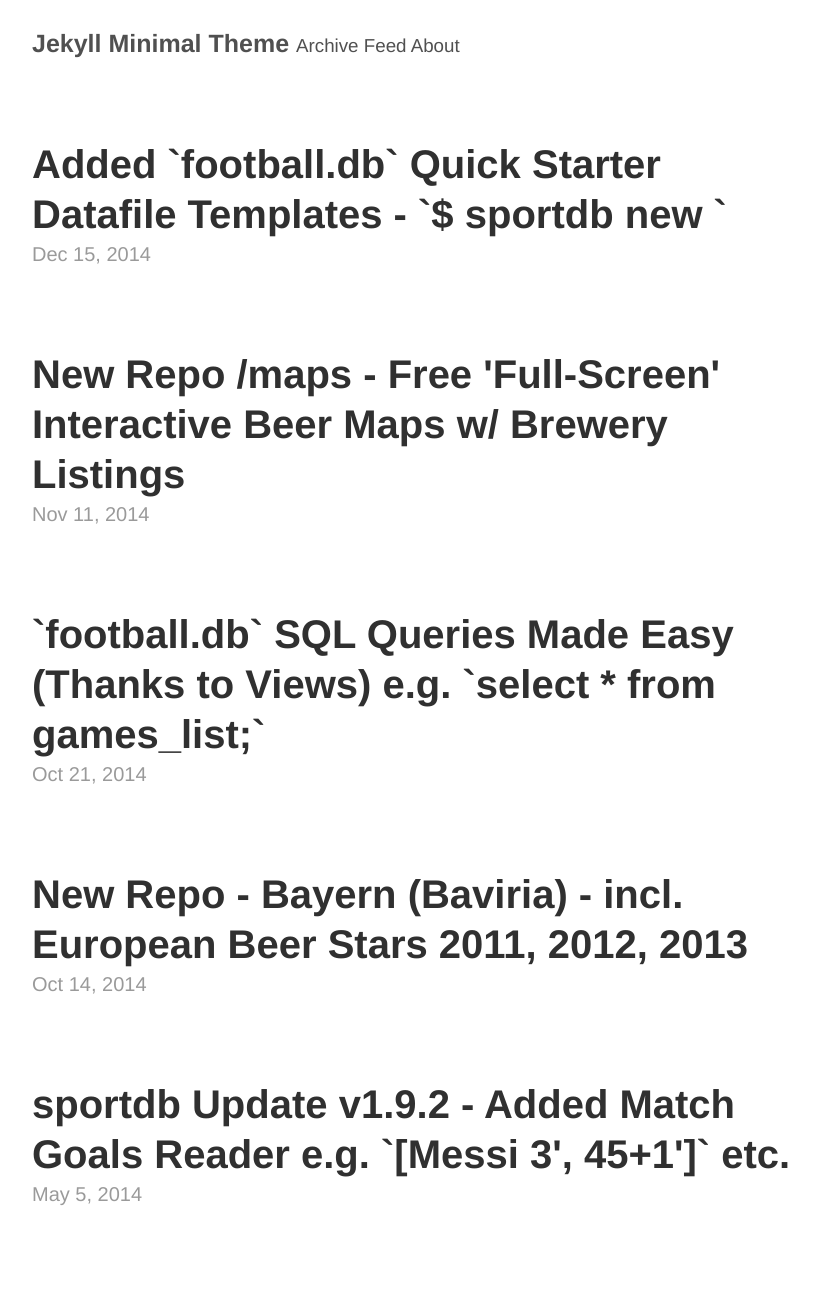
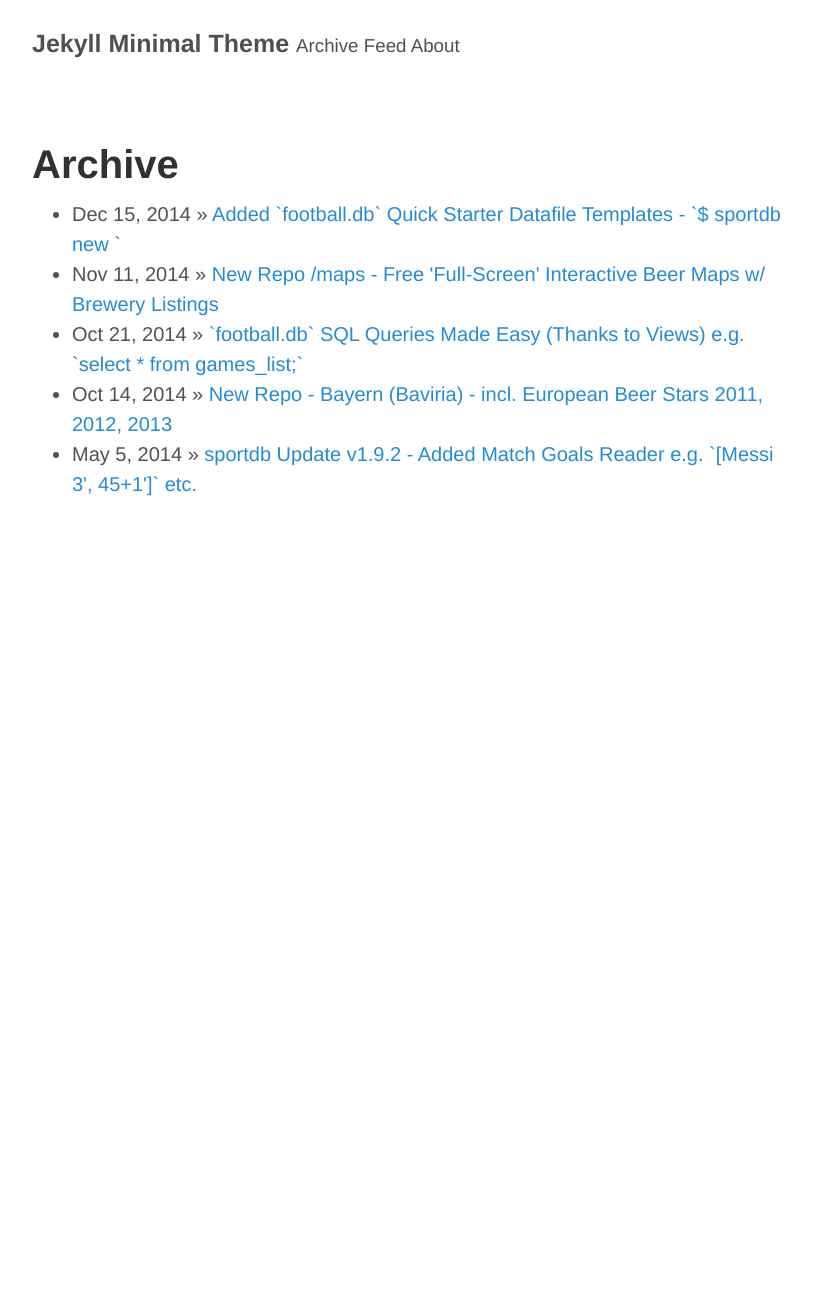
Before and after one commit to gledos/jekyll-minimal-theme-zh-cmn-hans, a Jekyll site: the page built from archive.html, in a window 1280 px wide. Shown: the whole page, without its empty margins (228-1047 px from the left). Built offline with Jekyll 4.4.1, drawn with Linux system fonts in a browser that asks for light colours; after the commit the page ends 900 px from its top, so only the background shows below that.

Commit message:
up archive

```diff
--- a/archive.html
+++ b/archive.html
@@ -3,17 +3,16 @@ layout: default
 title: Archive
 ---
 
-<div class='posts'>
+<h1>Archive</h1>
 
+<ul>
 {% for post in site.posts %}
-<article class='post'>
-  <h1 class='post-title'>
+  <li>
+    {{ post.date | date: "%b %-d, %Y" }}
+       »
     <a href="{{ site.url }}{{ post.url }}">
       {{ post.title }}
     </a>
-  </h1>
-  <div class="post-date">{{ post.date | date: "%b %-d, %Y" }}</div>
-</article>
+  </li>
 {% endfor %}
-
-</div><!-- .posts -->
+</ul>
--- a/index.html
+++ b/index.html
@@ -3,9 +3,9 @@ layout: default
 title: Welcome
 ---
 
-<div class='posts'>
 
 {% for post in site.posts %}
+
 <article class='post'>
   <h1 class='post-title'>
     <a href="{{ site.url }}{{ post.url }}">
@@ -15,6 +15,5 @@ title: Welcome
   <div class="post-date">{{ post.date | date: "%b %-d, %Y" }}</div>
   {{ post.content }}
 </article>
+
 {% endfor %}
-
-</div><!-- .posts -->
```
